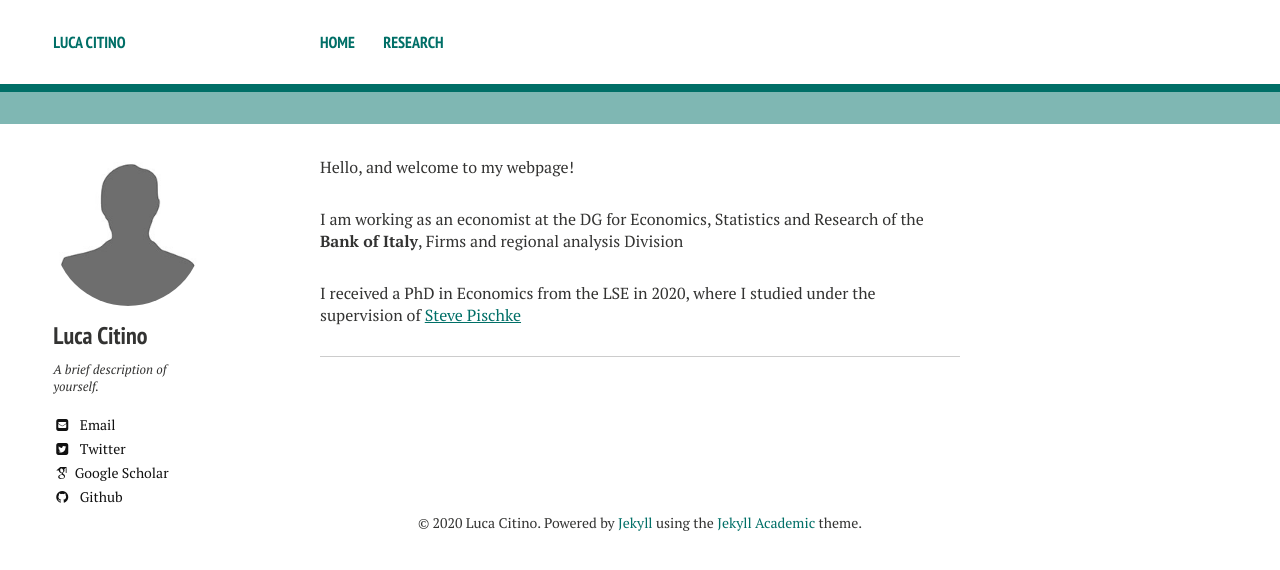
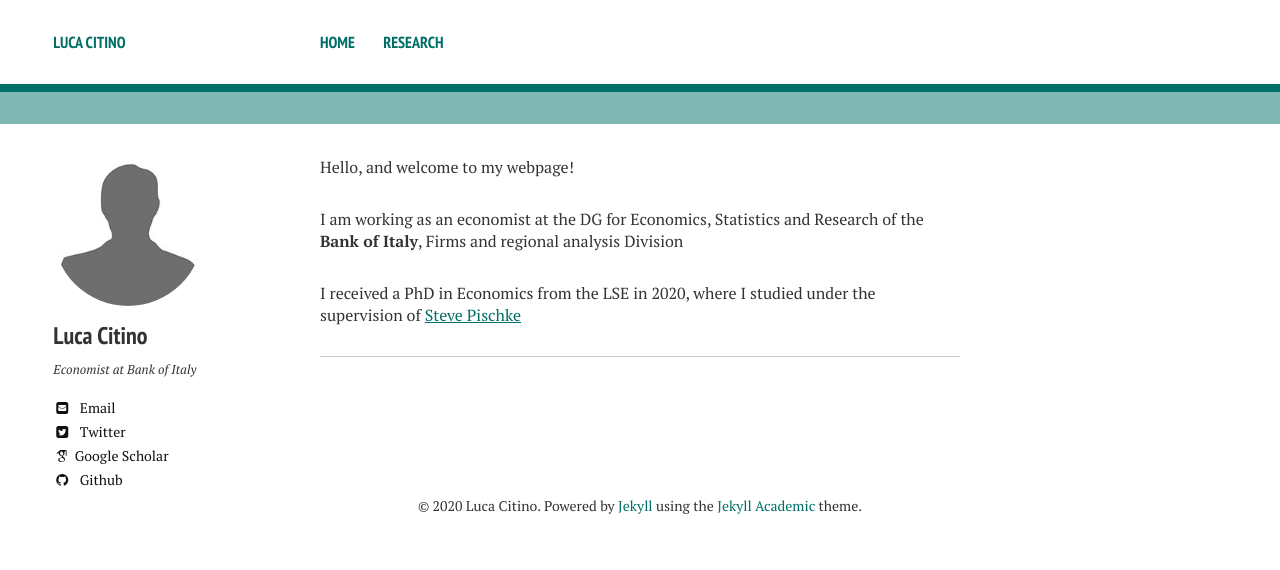
Before and after one commit to luca-citino/luca-citino.github.io, a Jekyll site: the page built from index.md, in a window 1280 px wide. Shown: the top 570 px of the page. Built offline with Jekyll 4.4.1, drawn with Linux system fonts in a browser that asks for light colours; nearby versions of some CDN libraries; some web fonts are replaced.

Commit message:
Update _config.yml

```diff
--- a/_config.yml
+++ b/_config.yml
@@ -8,7 +8,7 @@ logo: # filename of a logo image that has been placed into your images directory
 owner:
   name: Luca Citino
   avatar: bio-photo.jpg
-  bio: "A brief description of yourself."
+  bio: "Economist at Bank of Italy"
   email: citinoluca@gmail.com
   # Do not include the @ symbol in your Twitter username
   twitter: lucacitino
```
